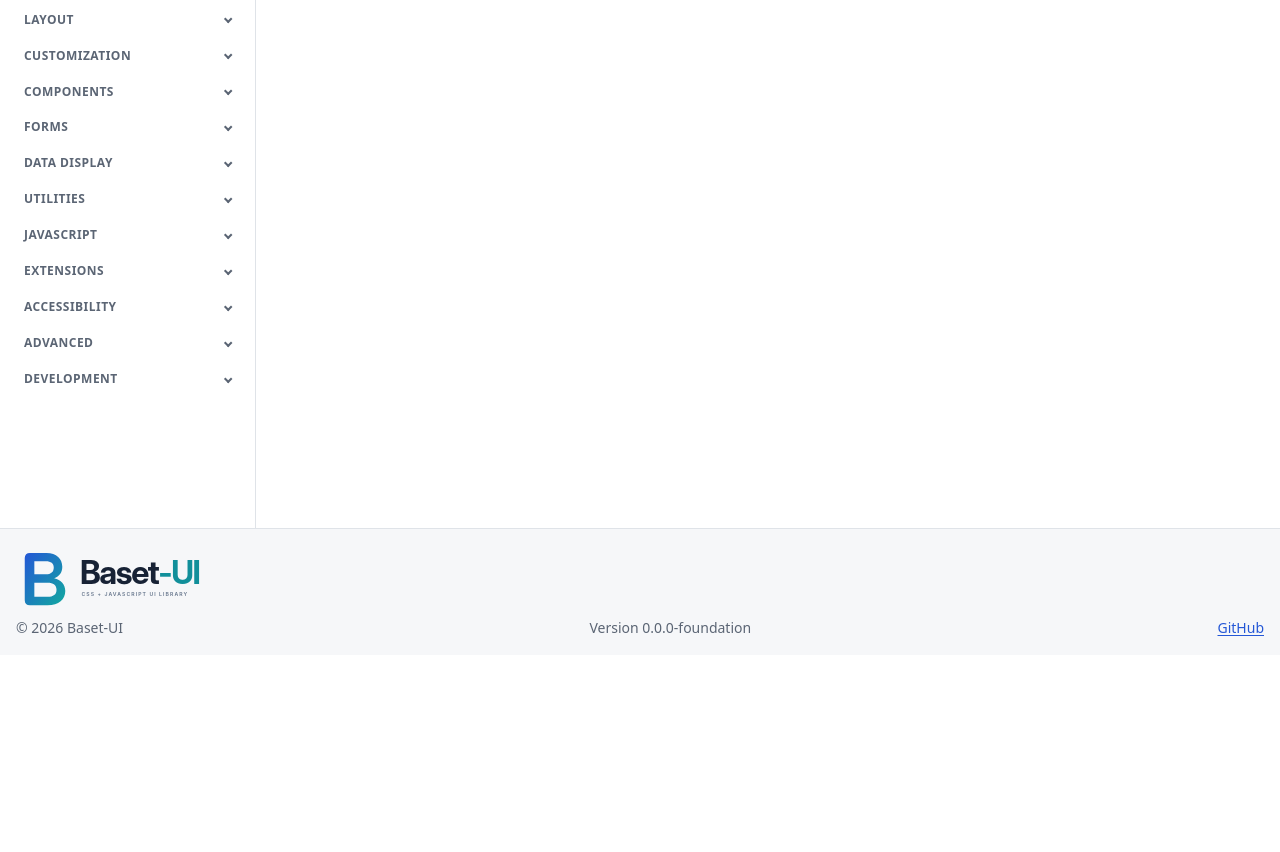
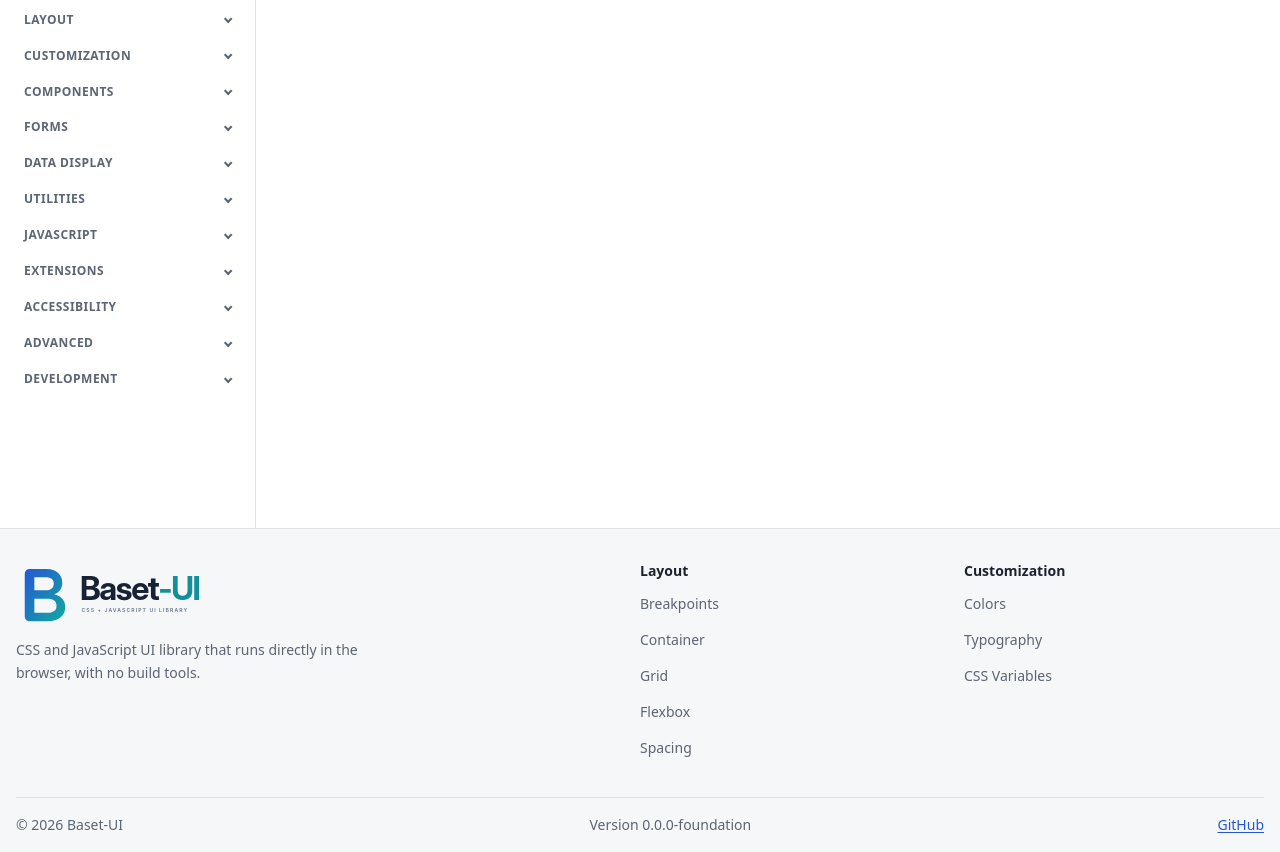
Before and after one commit to AbdulbasetRS/Baset-UI, a plain HTML site: page index.html in a window 1280 px wide. Shown: the part 272-1124 px from the top of the page. Before the commit the page ends 927 px from the top, so only its background shows below. Drawn offline with Linux system fonts and the light colour scheme.

Commit message:
docs: add documentation shell assets and component registry instructions

```diff
--- a/documentation/assets/css/docs.css
+++ b/documentation/assets/css/docs.css
@@ -213,7 +213,6 @@ a.bui-docs-nav-link:hover { background: var(--bui-color-surface); }
 [data-bui-mode="dark"] .bui-docs-logo--light { display: none; }
 [data-bui-mode="dark"] .bui-docs-logo--dark { display: block; }
 
-.bui-docs-footer__brand { display: flex; flex: 0 0 100%; text-decoration: none; }
 
 /* ==========================================================================
    Code blocks: VS Code Dark+ colors (docs shell only, NOT library tokens).
@@ -269,3 +268,40 @@ a.bui-docs-nav-link:hover { background: var(--bui-color-surface); }
 .bui-docs-tok-regexp { color: var(--bui-docs-syntax-regexp); }
 .bui-docs-tok-tagpunct { color: var(--bui-docs-syntax-tagpunct); }
 .bui-docs-tok-selector { color: var(--bui-docs-syntax-selector); }
+
+/* ==========================================================================
+   Footer in columns (docs shell only). Built by docs.js; .has-columns is added
+   only when the script runs, so the plain footer stays as the no-JavaScript fallback.
+   Mobile First: 2 columns, brand on its own row; from LG: brand + one column per section.
+   ========================================================================== */
+.bui-docs-footer.has-columns {
+    flex-direction: column; flex-wrap: nowrap; align-items: stretch; justify-content: flex-start;
+    gap: var(--bui-space-5); padding: var(--bui-space-5) var(--bui-space-3) var(--bui-space-3);
+}
+.bui-docs-footer.has-columns > * { inline-size: 100%; max-inline-size: 90rem; margin-inline: auto; }
+
+.bui-docs-footer__grid { display: grid; grid-template-columns: repeat(2, minmax(0, 1fr)); gap: var(--bui-space-4); }
+.bui-docs-footer__brandcol { grid-column: 1 / -1; }
+.bui-docs-footer__brand { display: inline-flex; text-decoration: none; }
+.bui-docs-footer__about { max-inline-size: 24rem; margin: var(--bui-space-2) 0 0; }
+
+.bui-docs-footer__title {
+    margin: 0 0 var(--bui-space-2); font-size: var(--bui-font-size-sm); font-weight: var(--bui-font-weight-bold);
+    line-height: var(--bui-line-height-snug); color: var(--bui-color-text);
+}
+.bui-docs-footer__list { display: flex; flex-direction: column; gap: var(--bui-space-1); margin: 0; padding: 0; list-style: none; }
+.bui-docs-footer .bui-docs-footer__link {
+    display: inline-block; padding-block: 0.3rem; color: var(--bui-color-text-muted); text-decoration: none;
+}
+.bui-docs-footer .bui-docs-footer__link:hover { color: var(--bui-color-text); text-decoration: underline; }
+.bui-docs-footer .bui-docs-footer__link[aria-current="page"] { color: var(--bui-color-text); font-weight: var(--bui-font-weight-semibold); }
+
+.bui-docs-footer__bottom {
+    display: flex; flex-wrap: wrap; justify-content: space-between; gap: var(--bui-space-2) var(--bui-space-4);
+    padding-block-start: var(--bui-space-3); border-block-start: var(--bui-border-width) solid var(--bui-color-border);
+}
+
+@media (min-width: 992px) {
+    .bui-docs-footer__grid { grid-template-columns: minmax(0, 2fr) repeat(var(--bui-docs-footer-cols, 2), minmax(0, 1fr)); }
+    .bui-docs-footer__brandcol { grid-column: auto; }
+}
--- a/documentation/assets/js/docs.js
+++ b/documentation/assets/js/docs.js
@@ -407,12 +407,51 @@
         navBrand.textContent = '';
         navBrand.appendChild(logoPair('mark', 280, 300));
     }
+    /* ---- Footer in columns: brand + one column per Sidebar section that has real links.
+       The original footer children (copyright, version, GitHub) move into a bottom bar,
+       so data-docs-version and the no-JavaScript fallback keep working. ---- */
     var footer = document.querySelector('.bui-docs-footer');
     if (footer) {
+        var original = Array.prototype.slice.call(footer.children);
+        var grid = el('div', 'bui-docs-footer__grid');
+        var brandCol = el('div', 'bui-docs-footer__brandcol');
         var footBrand = el('a', 'bui-docs-footer__brand');
         footBrand.setAttribute('href', siteRoot || './');
         footBrand.appendChild(logoPair('logo', 1200, 300));
-        footer.insertBefore(footBrand, footer.firstChild);
+        brandCol.appendChild(footBrand);
+        brandCol.appendChild(el('p', 'bui-docs-footer__about', 'CSS and JavaScript UI library that runs directly in the browser, with no build tools.'));
+        grid.appendChild(brandCol);
+
+        var footCols = 0;
+        (window.BUI_DOCS_NAV || []).forEach(function (section, i) {
+            var linked = section.items.filter(function (item) { return item && item.href; });
+            if (!linked.length) return;
+            var titleId = 'bui-docs-footer-title-' + i;
+            var col = el('nav', 'bui-docs-footer__col');
+            col.setAttribute('aria-labelledby', titleId);
+            var title = el('h2', 'bui-docs-footer__title', section.title);
+            title.id = titleId;
+            var list = el('ul', 'bui-docs-footer__list');
+            linked.forEach(function (item) {
+                var li = document.createElement('li');
+                var a = el('a', 'bui-docs-footer__link', item.title);
+                a.setAttribute('href', siteRoot + item.href);
+                if (a.pathname === location.pathname) a.setAttribute('aria-current', 'page');
+                li.appendChild(a);
+                list.appendChild(li);
+            });
+            col.appendChild(title);
+            col.appendChild(list);
+            grid.appendChild(col);
+            footCols++;
+        });
+        grid.style.setProperty('--bui-docs-footer-cols', String(footCols));
+
+        var bottom = el('div', 'bui-docs-footer__bottom');
+        original.forEach(function (node) { bottom.appendChild(node); });
+        footer.appendChild(grid);
+        footer.appendChild(bottom);
+        footer.classList.add('has-columns');
     }
 
     /* Favicon follows the docs mode (the mark files are mid-tone, readable on any tab color) */
```
Also changed, not shown: 2 other files.
